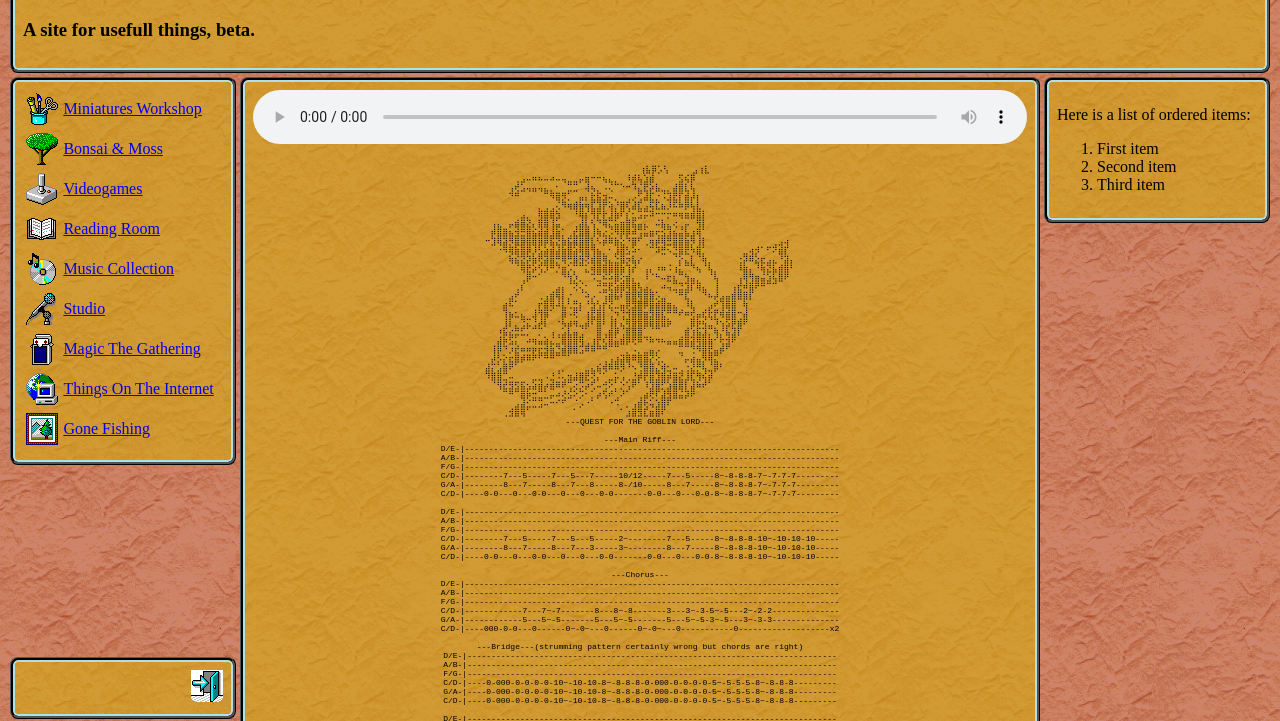
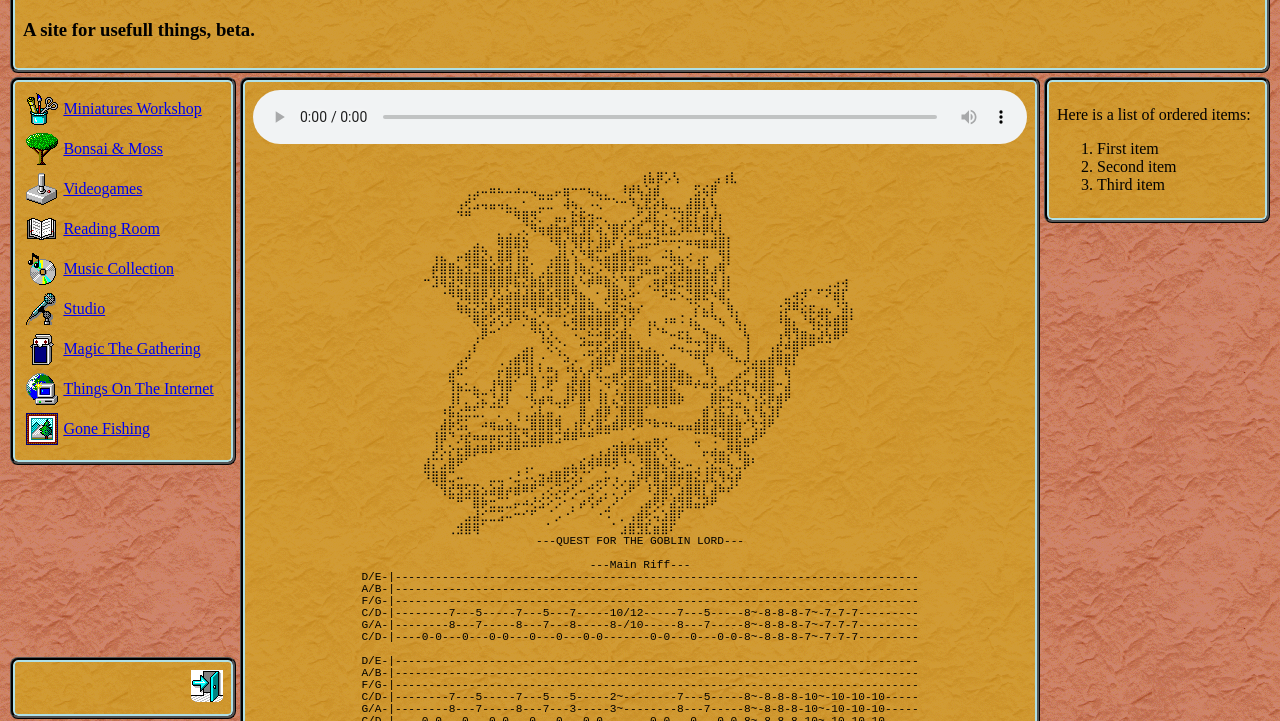
Before and after one commit to SgtHooF/SgtHooF.github.io, a plain HTML site: page studio.html in a window 1280 px wide. Shown: the part 79-800 px from the top of the page. Drawn offline with Linux system fonts and the light colour scheme.

Commit message:
changed font size in studio for the tabs

```diff
--- a/studio.html
+++ b/studio.html
@@ -76,7 +76,7 @@
 						Your browser does not support the audio element.
 				</audio>
 
-								<p style="font-size: 0.5em;font-family: 'Courier New', monospace; text-align:center"><br>⠀⠀⠀⠀
+								<p style="font-size: 0.7em;font-family: 'Courier New', monospace; text-align:center"><br>⠀⠀⠀⠀
 ⠀⠀⠀⠀⠀⠀⠀⠀⠀⠀⠀⠀⠀⠀⠀⠀⠀⠀⠀⠀⠀⠀⠀⠀⢰⣧⡿⡡⢣⠀⠀⠀⠀⣠⢰⣇⠀⠀⠀⠀⠀⠀⠀⠀⠀⠀⠀⠀⠀⠀⠀⠀⠀<br>
 ⠀⠀⠀⠀⠀⢀⣠⠤⠶⠦⠤⠴⠤⢤⣀⣀⡤⣶⠒⠒⢦⣄⡀⠀⠸⡾⢧⣱⣾⠀⠀⠀⠀⣫⢮⡿⠀⠀⠀⠀⠀⠀⠀⠀⠀⠀⠀⠀⠀⠀⠀⠀⠀<br>
 ⠀⠀⠀⠀⢠⢞⣡⢤⣤⢤⣄⡀⠂⠀⣉⣉⠀⢼⢦⡀⠠⢌⠉⠑⠒⠹⣌⣟⡵⣧⣀⡀⣼⣿⣇⢧⠀⠀⠀⠀⠀⠀⠀⠀⠀⠀⠀⠀⠀⠀⠀⠀⠀<br>
```
